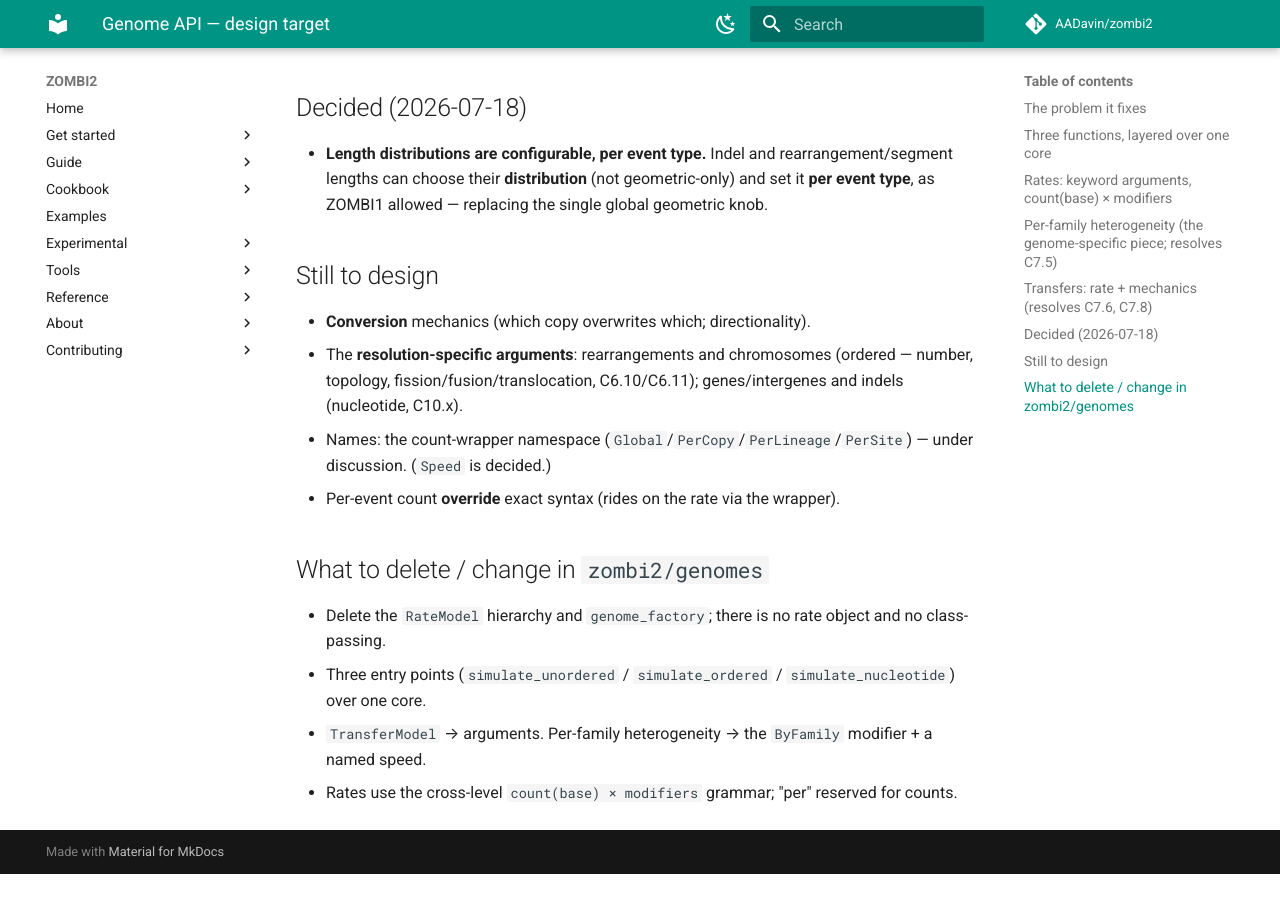
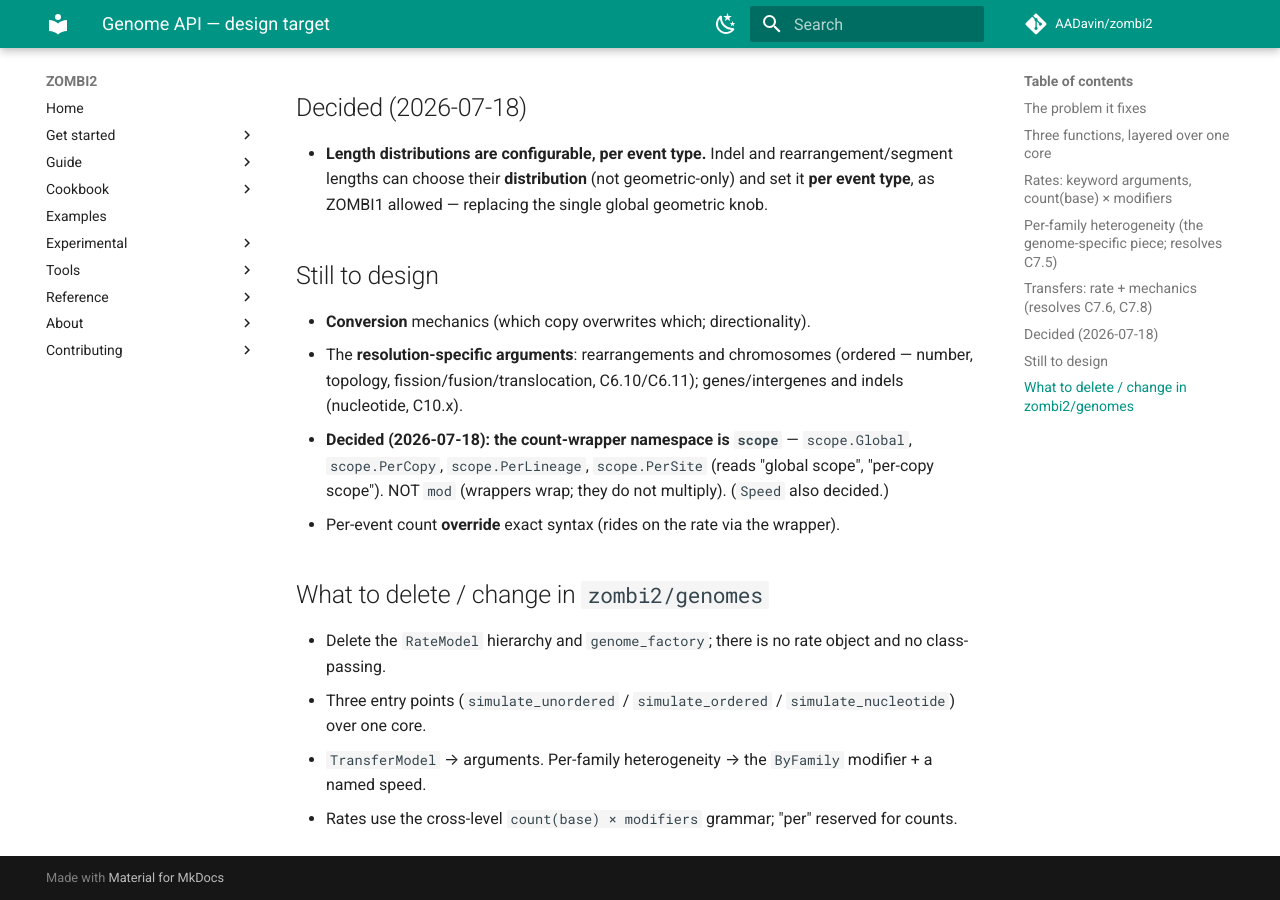
Before and after one commit to AADavin/zombi2, an MkDocs documentation site: the page built from docs/design/genome-api.md, in a window 1280 px wide and 900 px high, scrolled down 2190 px. Built offline with MkDocs 1.6.1 and Material for MkDocs 9.7.7, drawn with Linux system fonts in a browser that asks for light colours; comment, search, counter and statistics services are not loaded; before the commit the page ends 3064 px from its top, so only the background shows below that.

Commit message:
docs(design): count-wrapper namespace is 'scope' (Adrian, 2026-07-18)
scope.Global / scope.PerCopy / scope.PerLineage / scope.PerSite — reads
'global scope', 'per-copy scope'. Separate from mod (wrappers wrap, not
multiply); 'count' rejected as mislabelling a mode of counting.

Co-Authored-By: Claude Opus 4.8 <noreply@anthropic.com>

```diff
--- a/docs/design/genome-api.md
+++ b/docs/design/genome-api.md
@@ -94,8 +94,9 @@ so it is a weight in the `transfer_to` rule (the mechanic). "Receptivity" → **
 - **Conversion** mechanics (which copy overwrites which; directionality).
 - The **resolution-specific arguments**: rearrangements and chromosomes (ordered — number, topology,
   fission/fusion/translocation, C6.10/C6.11); genes/intergenes and indels (nucleotide, C10.x).
-- Names: the count-wrapper namespace (`Global`/`PerCopy`/`PerLineage`/`PerSite`) — under discussion.
-  (`Speed` is decided.)
+- **Decided (2026-07-18): the count-wrapper namespace is `scope`** — `scope.Global`, `scope.PerCopy`,
+  `scope.PerLineage`, `scope.PerSite` (reads "global scope", "per-copy scope"). NOT `mod` (wrappers wrap;
+  they do not multiply). (`Speed` also decided.)
 - Per-event count **override** exact syntax (rides on the rate via the wrapper).
 
 ## What to delete / change in `zombi2/genomes`
```
